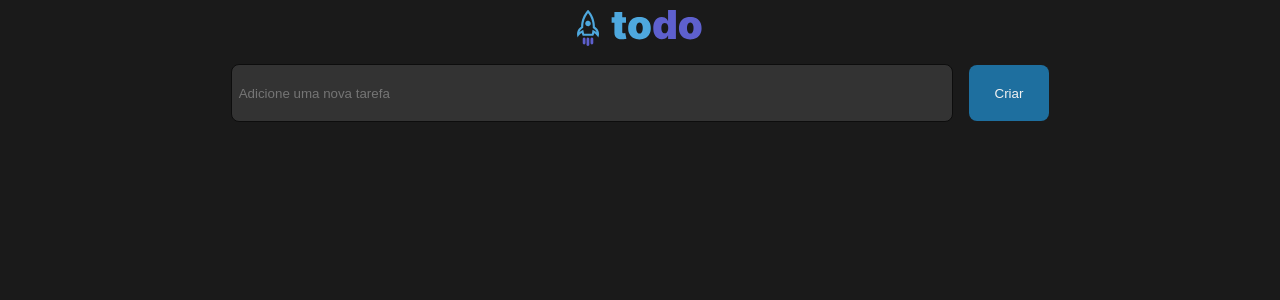
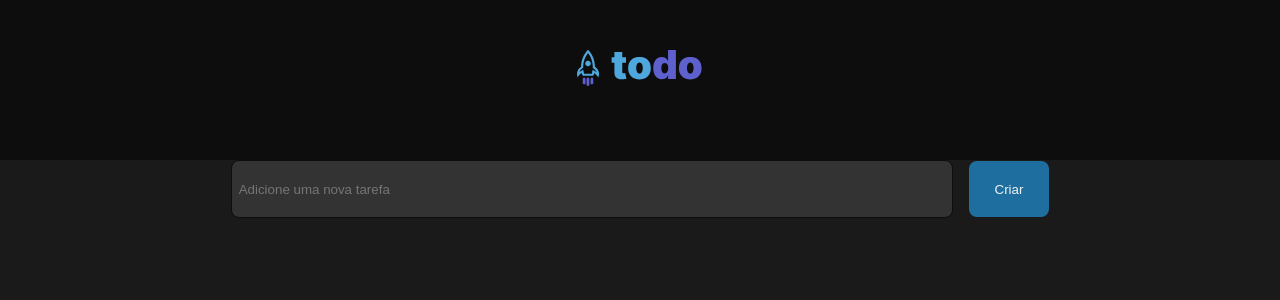
Before and after one commit to natalia-costaa/todo-list, a React (Vite) app: page / in a window 1280 px wide. Shown: the top 300 px of the page. Built offline with nearby package versions, Linux system fonts and the light colour scheme.

Commit message:
update margin header

```diff
--- a/src/components/Header/styles.ts
+++ b/src/components/Header/styles.ts
@@ -4,8 +4,11 @@ export const HeaderContainer = styled.header`
     display: flex;
     justify-content: center;
     align-items: center;
+    margin: 0 auto 1rem;
+
 
     img {
+        margin: 2.5rem auto;
         height: 3rem;
     }
 `
--- a/src/components/Input/index.tsx
+++ b/src/components/Input/index.tsx
@@ -5,7 +5,9 @@ export function Input() {
     return (
         <div>
             <InputContainer>
-                <InputTask  placeholder="  Adicione uma nova tarefa"/>
+                <InputTask
+                    type="text"
+                    placeholder="  Adicione uma nova tarefa"/>
                 <Button />
             </InputContainer>
         </div>
--- a/src/styles/global.ts
+++ b/src/styles/global.ts
@@ -8,12 +8,22 @@ export const GlobalStyle = createGlobalStyle`
         box-sizing: 0;
     }
 
-    body::before{
+    body::before {
+        content: "";
+        position: absolute;
+        display: flex;
+        justify-content: center;
+        align-items: center;
         background-color: ${props => props.theme['--gray-700']};
+        width: 100%;
+        height: 20%;
+        z-index: -1;
+
     }
 
     body {
         background-color: ${props => props.theme['--gray-600']};
     }
 
+
 `
```
